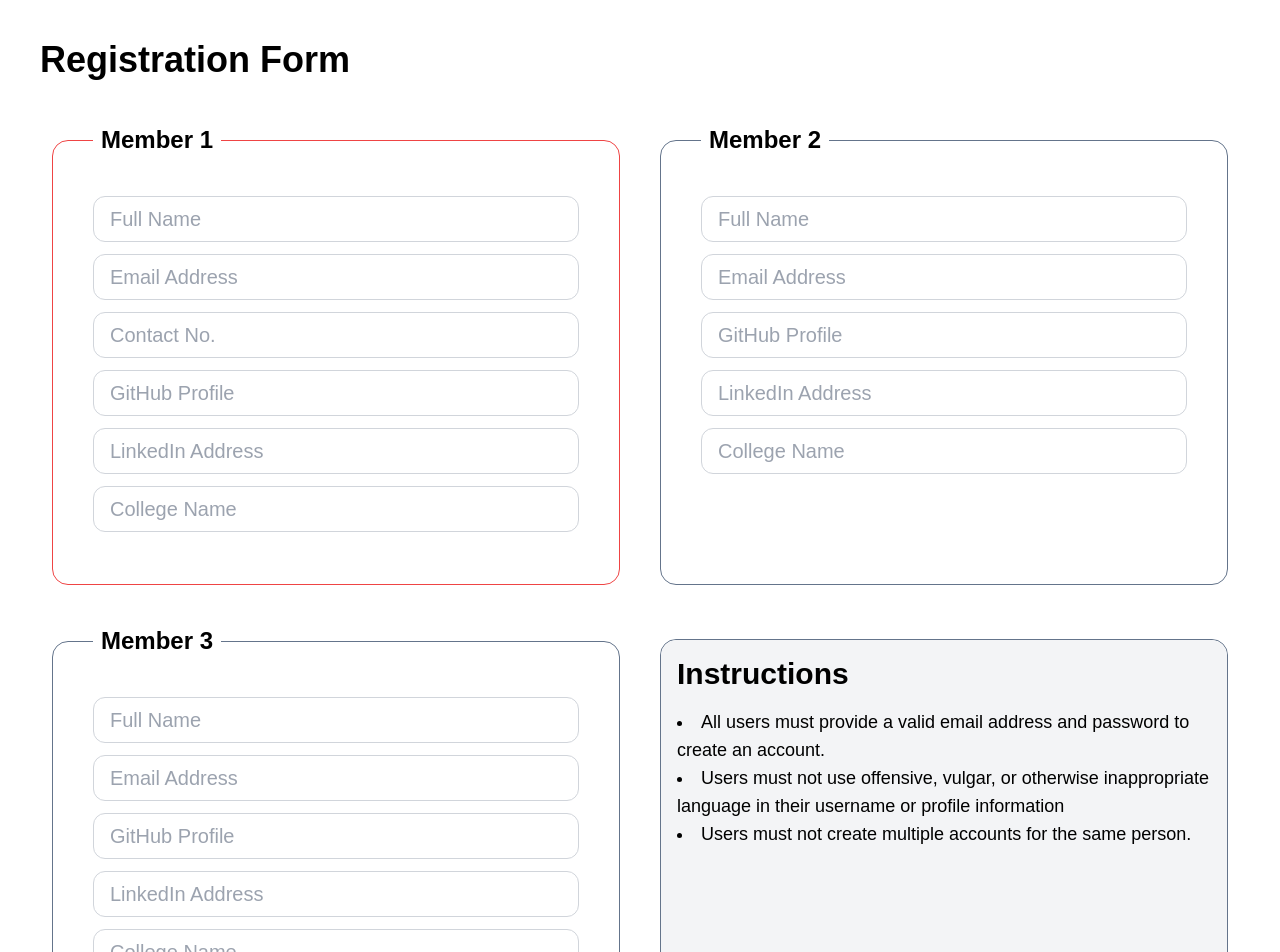
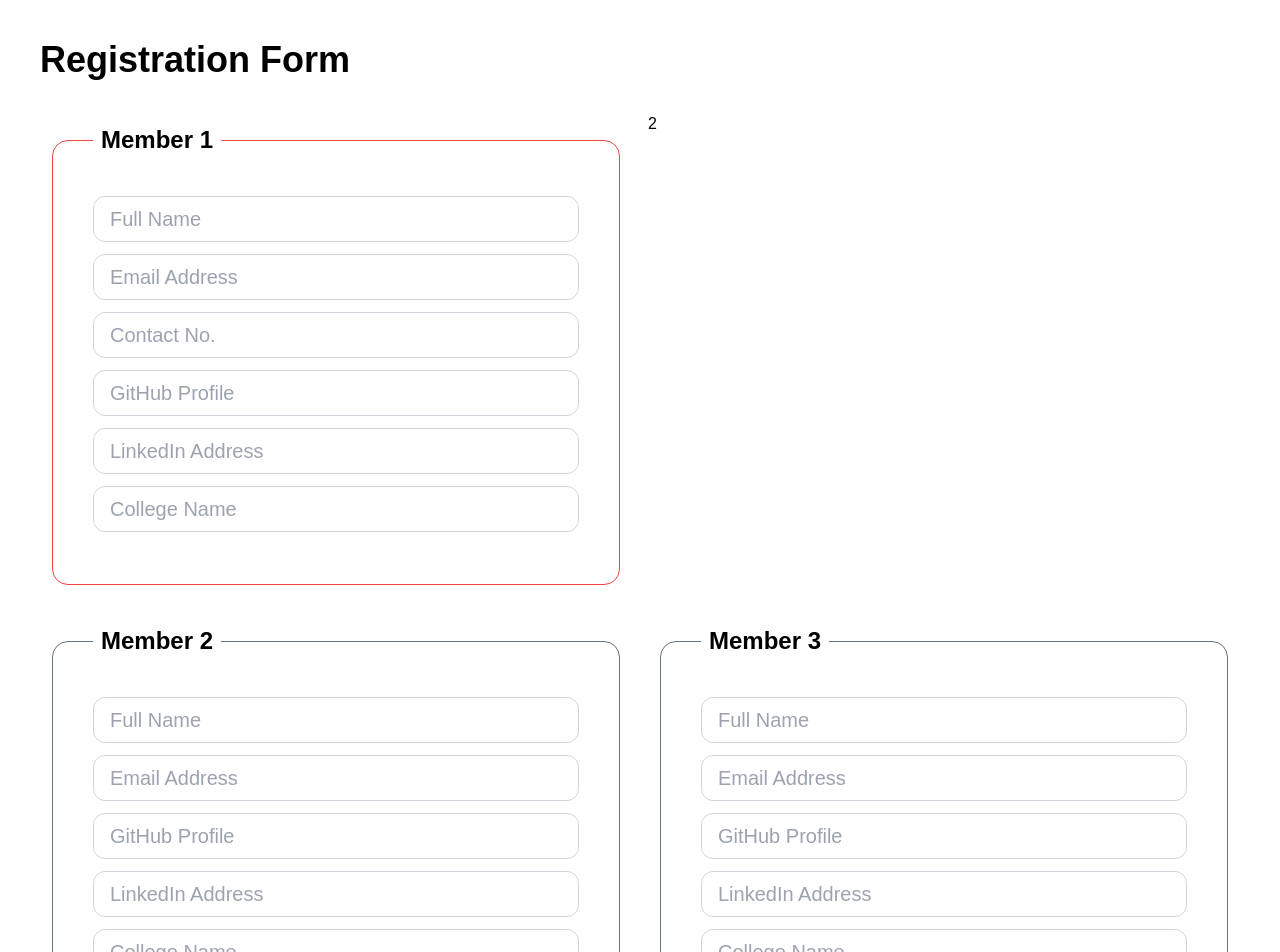
Before and after one commit to adil2705/ProgrammersClubAiktc, a React (Vite) app: page /register in a window 1280 px wide. Shown: the top 952 px of the page. Built offline with nearby package versions, Linux system fonts and the light colour scheme; no server answers.

Commit message:
Refactor code to improve performance and readability

```diff
--- a/src/algorithm8.0/pages/Registration.jsx
+++ b/src/algorithm8.0/pages/Registration.jsx
@@ -18,17 +18,17 @@ const Register = () => {
     const [linkedinLead, setLinkedinLead] = useState('');
     const [collegeLead, setCollegeLead] = useState('');
 
-    const [nameMember1, setNameMember1] = useState('');
-    const [emailMember1, setEmailMember1] = useState('');
-    const [githubMember1, setGithubMember1] = useState('');
-    const [linkedinMember1, setLinkedinMember1] = useState('');
-    const [collegeMember1, setCollegeMember1] = useState('');
-
     const [nameMember2, setNameMember2] = useState('');
     const [emailMember2, setEmailMember2] = useState('');
     const [githubMember2, setGithubMember2] = useState('');
     const [linkedinMember2, setLinkedinMember2] = useState('');
     const [collegeMember2, setCollegeMember2] = useState('');
+
+    const [nameMember3, setNameMember3] = useState('');
+    const [emailMember3, setEmailMember3] = useState('');
+    const [githubMember3, setGithubMember3] = useState('');
+    const [linkedinMember3, setLinkedinMember3] = useState('');
+    const [collegeMember3, setCollegeMember3] = useState('');
 
     const [loading, setLoading] = useState(false);
 
@@ -42,7 +42,9 @@ const Register = () => {
     const onSubmit = async (e) => {
         e.preventDefault();
 
-        if (!nameLead || !emailLead || !contactLead || !githubLead || !linkedinLead || !collegeLead || !nameMember1 || !emailMember1 || !githubMember1 || !linkedinMember1 || !collegeMember1 || !nameMember2 || !emailMember2 || !githubMember2 || !linkedinMember2 || !collegeMember2) {
+        if (!nameLead || !emailLead || !contactLead || !githubLead || !linkedinLead || !collegeLead ||
+            !nameMember2 || !emailMember2 || !githubMember2 || !linkedinMember2 || !collegeMember2 ||
+            !nameMember3 || !emailMember3 || !githubMember3 || !linkedinMember3 || !collegeMember3) {
             setAlertMessage('Please fill all the fields');
             setAlertType('error');
             setShowAlert(true);
@@ -107,7 +109,7 @@ const Register = () => {
             return;
         }
 
-        if (!nameRegex.test(nameMember1)) {
+        if (!nameRegex.test(nameMember2)) {
             setAlertMessage('Please enter a valid Name (Member 2)');
             setAlertType('error');
             setShowAlert(true);
@@ -116,7 +118,7 @@ const Register = () => {
             }, 2000);
             return;
         }
-        if (!emailRegex.test(emailMember1)) {
+        if (!emailRegex.test(emailMember2)) {
             setAlertMessage('Please enter a valid Email Address (Member 2)');
             setAlertType('error');
             setShowAlert(true);
@@ -125,7 +127,7 @@ const Register = () => {
             }, 2000);
             return;
         }
-        if (!githubLinkedinRegex.test(githubMember1)) {
+        if (!githubLinkedinRegex.test(githubMember2)) {
             setAlertMessage('Please enter a valid GitHub Profile Link (Member 2)');
             setAlertType('error');
             setShowAlert(true);
@@ -134,7 +136,7 @@ const Register = () => {
             }, 2000);
             return;
         }
-        if (!linkedinRegex.test(linkedinMember1)) {
+        if (!linkedinRegex.test(linkedinMember2)) {
             setAlertMessage('Please enter a valid LinkedIn Profile Link (Member 2)');
             setAlertType('error');
             setShowAlert(true);
@@ -143,7 +145,7 @@ const Register = () => {
             }, 2000);
             return;
         }
-        if (!collegeRegex.test(collegeMember1)) {
+        if (!collegeRegex.test(collegeMember2)) {
             setAlertMessage('Please enter a valid College Name (Member 2)');
             setAlertType('error');
             setShowAlert(true);
@@ -153,7 +155,7 @@ const Register = () => {
             return;
         }
 
-        if (!nameRegex.test(nameMember2)) {
+        if (!nameRegex.test(nameMember3)) {
             setAlertMessage('Please enter a valid Name (Member 3)');
             setAlertType('error');
             setShowAlert(true);
@@ -162,7 +164,7 @@ const Register = () => {
             }, 2000);
             return;
         }
-        if (!emailRegex.test(emailMember2)) {
+        if (!emailRegex.test(emailMember3)) {
             setAlertMessage('Please enter a valid Email Address (Member 3)');
             setAlertType('error');
             setShowAlert(true);
@@ -171,7 +173,7 @@ const Register = () => {
             }, 2000);
             return;
         }
-        if (!githubLinkedinRegex.test(githubMember2)) {
+        if (!githubLinkedinRegex.test(githubMember3)) {
             setAlertMessage('Please enter a valid GitHub Profile Link (Member 3)');
             setAlertType('error');
             setShowAlert(true);
@@ -180,7 +182,7 @@ const Register = () => {
             }, 2000);
             return;
         }
-        if (!linkedinRegex.test(linkedinMember2)) {
+        if (!linkedinRegex.test(linkedinMember3)) {
             setAlertMessage('Please enter a valid LinkedIn Profile Link (Member 3)');
             setAlertType('error');
             setShowAlert(true);
@@ -208,16 +210,16 @@ const Register = () => {
                 githubLead: githubLead,
                 linkedinLead: linkedinLead,
                 collegeLead: collegeLead,
-                nameMember1: nameMember1,
-                emailMember1: emailMember1,
-                githubMember1: githubMember1,
-                linkedinMember1: linkedinMember1,
-                collegeMember1: collegeMember1,
                 nameMember2: nameMember2,
                 emailMember2: emailMember2,
                 githubMember2: githubMember2,
                 linkedinMember2: linkedinMember2,
-                collegeMember2: collegeMember2
+                collegeMember2: collegeMember2,
+                nameMember3: nameMember3,
+                emailMember3: emailMember3,
+                githubMember3: githubMember3,
+                linkedinMember3: linkedinMember3,
+                collegeMember3: collegeMember3
             });
             setLoading(false);
             setAlertMessage('Registered Successfully');
@@ -297,52 +299,9 @@ const Register = () => {
                                 required
                                 placeholder="College Name" />
                         </fieldset>
-
+                        2
                         <fieldset className='border border-slate-500 p-10 rounded-2xl m-3 flex-1'>
                             <legend className='text-2xl font-bold px-2'>Member 2</legend>
-                            <input
-                                className="text-xl w-full px-4 py-2 border border-solid border-gray-300 rounded-xl mb-3"
-                                type="text"
-                                value={nameMember1}
-                                onChange={(e) => setNameMember1(e.target.value)}
-                                required
-                                placeholder="Full Name" />
-
-                            <input
-                                className="text-xl w-full px-4 py-2 border border-solid border-gray-300 rounded-xl mb-3"
-                                type="text"
-                                value={emailMember1}
-                                onChange={(e) => setEmailMember1(e.target.value)}
-                                required
-                                placeholder="Email Address" />
-
-                            <input
-                                className="text-xl w-full px-4 py-2 border border-solid border-gray-300 rounded-xl mb-3"
-                                type="text"
-                                value={githubMember1}
-                                onChange={(e) => setGithubMember1(e.target.value)}
-                                required
-                                placeholder="GitHub Profile" />
-
-                            <input
-                                className="text-xl w-full px-4 py-2 border border-solid border-gray-300 rounded-xl mb-3"
-                                type="text"
-                                value={linkedinMember1}
-                                onChange={(e) => setLinkedinMember1(e.target.value)}
-                                required
-                                placeholder="LinkedIn Address" />
-
-                            <input
-                                className="text-xl w-full px-4 py-2 border border-solid border-gray-300 rounded-xl mb-3"
-                                type="text"
-                                value={collegeMember1}
-                                onChange={(e) => setCollegeMember1(e.target.value)}
-                                required
-                                placeholder="College Name" />
-                        </fieldset>
-
-                        <fieldset className='border border-slate-500 p-10 rounded-2xl m-3 flex-1'>
-                            <legend className='text-2xl font-bold px-2'>Member 3</legend>
                             <input
                                 className="text-xl w-full px-4 py-2 border border-solid border-gray-300 rounded-xl mb-3"
                                 type="text"
@@ -380,6 +339,49 @@ const Register = () => {
                                 type="text"
                                 value={collegeMember2}
                                 onChange={(e) => setCollegeMember2(e.target.value)}
+                                required
+                                placeholder="College Name" />
+                        </fieldset>
+
+                        <fieldset className='border border-slate-500 p-10 rounded-2xl m-3 flex-1'>
+                            <legend className='text-2xl font-bold px-2'>Member 3</legend>
+                            <input
+                                className="text-xl w-full px-4 py-2 border border-solid border-gray-300 rounded-xl mb-3"
+                                type="text"
+                                value={nameMember3}
+                                onChange={(e) => setNameMember3(e.target.value)}
+                                required
+                                placeholder="Full Name" />
+
+                            <input
+                                className="text-xl w-full px-4 py-2 border border-solid border-gray-300 rounded-xl mb-3"
+                                type="text"
+                                value={emailMember3}
+                                onChange={(e) => setEmailMember3(e.target.value)}
+                                required
+                                placeholder="Email Address" />
+
+                            <input
+                                className="text-xl w-full px-4 py-2 border border-solid border-gray-300 rounded-xl mb-3"
+                                type="text"
+                                value={githubMember3}
+                                onChange={(e) => setGithubMember3(e.target.value)}
+                                required
+                                placeholder="GitHub Profile" />
+
+                            <input
+                                className="text-xl w-full px-4 py-2 border border-solid border-gray-300 rounded-xl mb-3"
+                                type="text"
+                                value={linkedinMember3}
+                                onChange={(e) => setLinkedinMember3(e.target.value)}
+                                required
+                                placeholder="LinkedIn Address" />
+
+                            <input
+                                className="text-xl w-full px-4 py-2 border border-solid border-gray-300 rounded-xl mb-3"
+                                type="text"
+                                value={collegeMember3}
+                                onChange={(e) => setCollegeMember3(e.target.value)}
                                 required
                                 placeholder="College Name" />
                         </fieldset>
```
